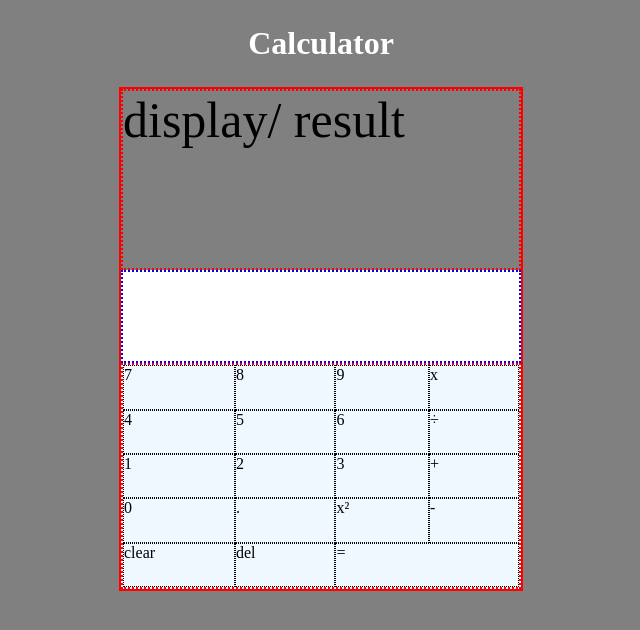
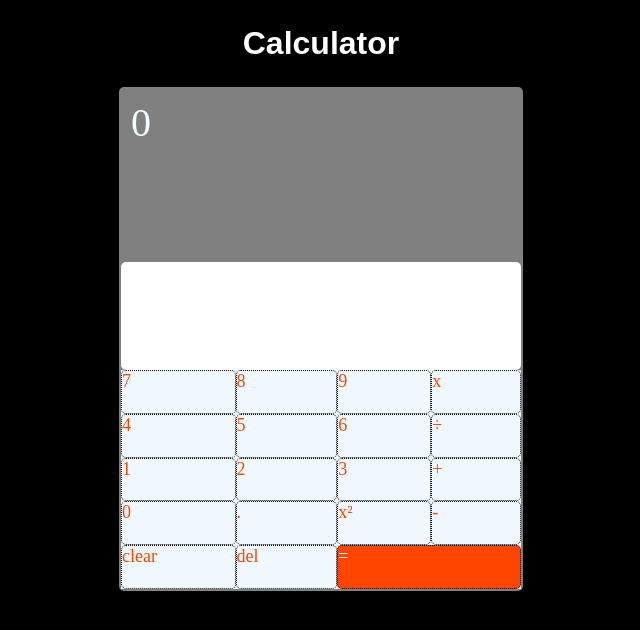
Before and after one commit to kurniadikevin/Calculator, a plain HTML site: page index.html in a window 1280 px wide. Shown: the whole page, without its empty margins (319-959 px from the left). Drawn offline with Linux system fonts and the light colour scheme.

Commit message:
little bit of css improve

```diff
--- a/index.html
+++ b/index.html
@@ -11,9 +11,9 @@
     </div>
     <div class="calculator">
         <div class = "display">
-            display/ result
+            0
         </div>
-        <div class ="input">
+        <div class ="input" id="input2">
 
         </div>
         <div class = "buttons">
@@ -35,7 +35,7 @@
             <div class="operator" id="subtract">-</div>
             <div  id="clear">clear</div>
             <div  id="delete">del</div>
-            <div class="buttonEqual">=</div>
+            <div class="buttonEqual" id="eq">=</div>
 
 
         </div>
--- a/style.css
+++ b/style.css
@@ -1,40 +1,49 @@
 body{
-    background-color: gray;
+    background-color: black;
+    color: orangered;
 }
 
 .header{
     color: white;
     margin: 25px auto;
     text-align: center;
+    font-family: Arial, Helvetica, sans-serif;
 }
 
 
 
 .calculator{
-    border: 2px solid red;
+    border: 2px solid gray;
+    border-radius: 5px;
     height: 500px;
     width: 400px;
     display: flex;
     flex-direction: column;
     justify-content:space-between;
     margin: 0 auto;
+    background-color: gray;
 
 }
 
 .display{
-    border: 2px dotted red;
-    height: 200px;
+    height: 175px;
     font-size: 50px;
+    color: azure;
+    background-color: grey;
+    font-size: 40px;
+    padding: 10px;
 }
 
 .input{
-    border: 2px dotted blue;
+    border-radius: 5px;
     height: 100px;
     background-color: white;
+    font-size: 20px;
+    padding: 10px;
 }
 
 .buttons{
-    border: 2px dotted red;
+
     height: 250px;
     display: grid;
     grid-template-columns: auto auto auto auto;
@@ -44,12 +53,15 @@ body{
 .buttons div{
     border: 1px dotted black;
     background-color: aliceblue;
+    border-radius: 5px;
+    font-size: 18px;
 }
 
-.buttonEqual{
-    background-color: coral;
+#eq{
+    background-color: orangered;
     grid-column-start: 3;
     grid-column-end: 5;
+    color: white;
 }
 
 .bottom-button{
```
